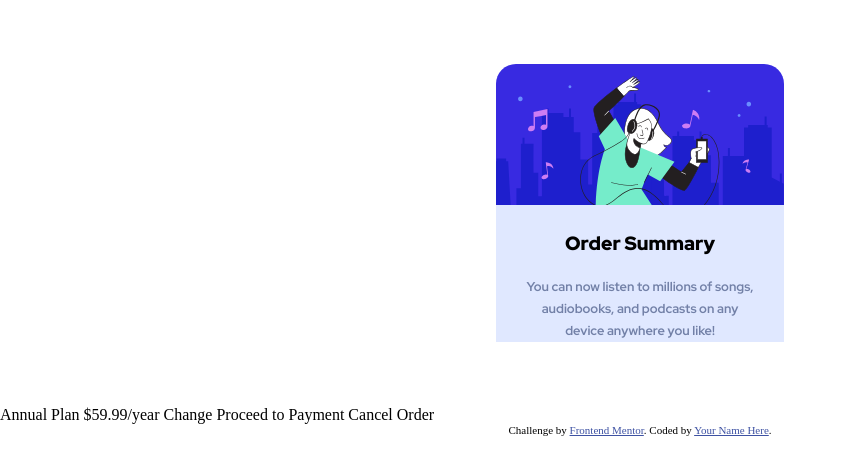
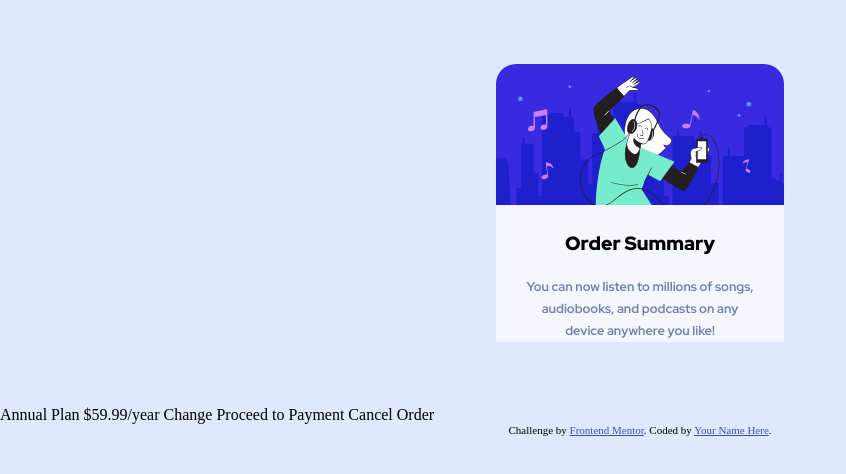
Before and after one commit to Manish-d-art/Order-Summary-component, a plain HTML site: page index.html in a window 1280 px wide. Shown: the whole page, without its empty margins (0-846 px from the left). Drawn offline with Linux system fonts and the light colour scheme.

Commit message:
update style.css

```diff
--- a/style.css
+++ b/style.css
@@ -3,6 +3,10 @@
     box-sizing: border-box;
     padding: 0;
     margin: 0;
+}
+
+body {
+    background: hsl(225, 100%, 94%);
 }
 
 main {
@@ -28,9 +32,9 @@ main {
     flex-direction: column;
     align-items: center;
     width: 18rem;
-    background: hsl(225, 100%, 94%);
     border-top-left-radius: 20px;
     border-top-right-radius: 20px;
+    background: hsl(225, 100%, 98%);
 }
 
 .main-img {
```
